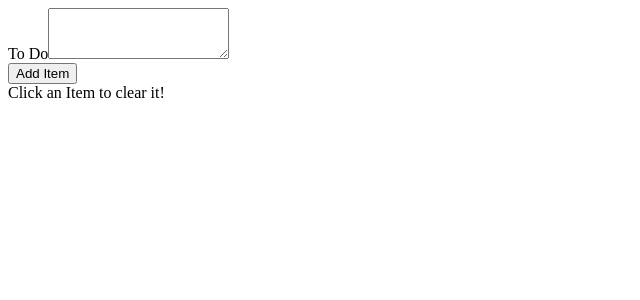
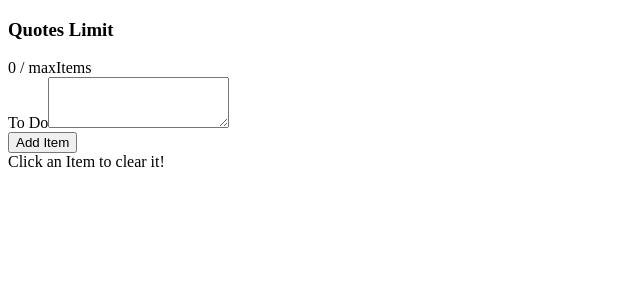
Before and after one commit to JJLadouceur/ToDo, a Vue app in the folder todo/: page / in a window 1280 px wide. Shown: the top 300 px of the page, without its empty margins (0-640 px from the left). Built offline with nearby package versions, Linux system fonts and the light colour scheme.

Commit message:
Header and ItemGrid Updated

```diff
--- a/todo/src/components/Header.vue
+++ b/todo/src/components/Header.vue
@@ -0,0 +1,17 @@
+<template>
+    <div class="row">
+        <div class="col-sm-12">
+            <h3>Quotes Limit</h3>
+            <div class="progress">
+                <div class="progress-bar" role="progressbar" aria-valuenow="60" aria-valuemin="0" aria-valuemax="100" :style="{width: (quoteCount / maxQuotes) * 100 + '%'}">
+                    {{ itemCount }} / {{ maxItems }}
+                </div>
+            </div>
+        </div>
+    </div>
+</template>
+<script>
+export default {
+    props: ['itemCount', 'maxItems']
+}
+</script>
--- a/todo/src/components/ItemGrid.vue
+++ b/todo/src/components/ItemGrid.vue
@@ -0,0 +1,24 @@
+<template>
+  <div class="row">
+    <app-quote v-for="(item, index) in items" @click.native="deleteItem(index)">{{ quote }}</app-quote>
+  </div>
+</template>
+
+<script>
+import Item from "./Item.vue";
+
+export default {
+  props: ["items"],
+  components: {
+    appItem: Item
+  },
+  methods:{
+      deleteItem(index){
+          this.$emit('itemDeleted', index);
+      }
+  }
+}
+</script>
+
+<style>
+</style>
```
